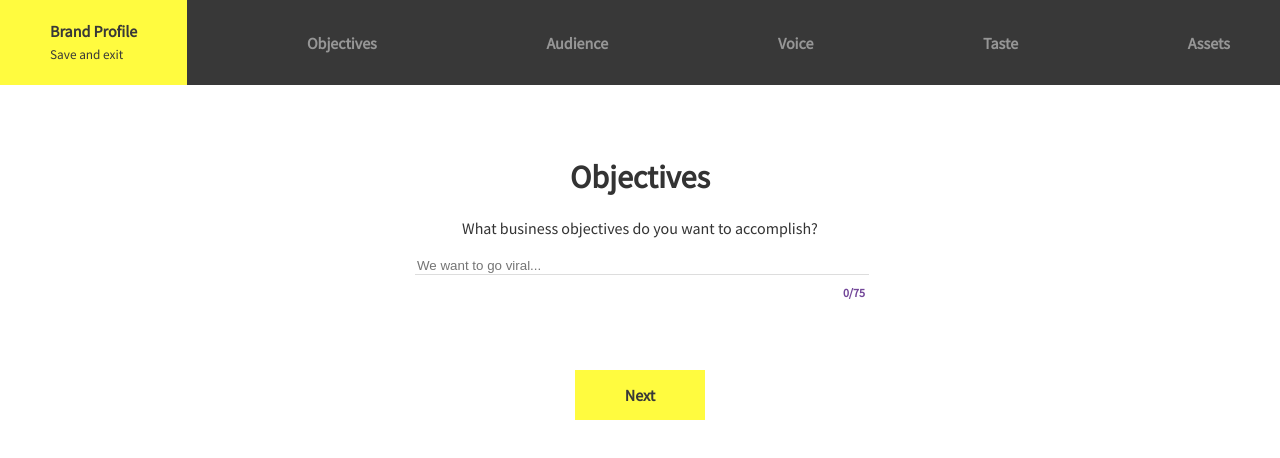
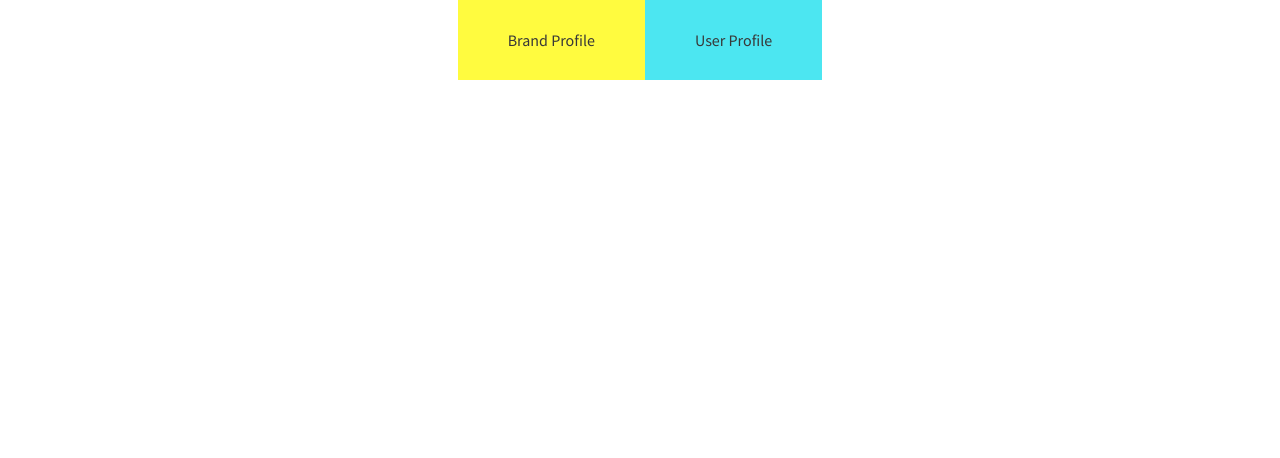
Before and after one commit to aslihanozfidan/saypr-task, a React (Create React App) app: page / in a window 1280 px wide. Shown: the top 458 px of the page. Built offline with nearby package versions, Linux system fonts and the light colour scheme.

Commit message:
Created profile select component

```diff
--- a/src/App.css
+++ b/src/App.css
@@ -1,15 +1,38 @@
 .App {
-  text-align: center;
-}
-.content {
-  padding: 50px;
+    text-align: center;
 }
 
-.content h1, .content p {
-  color: #333;
+.content h1,
+.content p {
+    color: #333;
 }
 
 .content .search-area {
-  width: 450px;
-  margin: auto;
+    width: 450px;
+    margin: auto;
 }
+
+.SelectProfile ul {
+    display: -ms-flexbox;
+    display: flex;
+    -ms-flex-pack: center;
+    justify-content: center;
+    -ms-flex-line-pack: center;
+    align-content: center;
+    -ms-flex-align: center;
+    align-items: center;
+}
+
+.SelectProfile ul li {
+    color: #383838;
+    padding: 30px 50px;
+    cursor: pointer;
+}
+
+.SelectProfile ul li:first-child {
+    background-color: #FFFB3F;
+}
+
+.SelectProfile ul li:nth-child(2) {
+    background-color: #4CE6F1;
+}
--- a/src/App.js
+++ b/src/App.js
@@ -5,19 +5,48 @@ import SearchBox from './Components/SearchBox/SearchBox';
 import Header from './Components/Header/Header';
 
 class App extends Component {
+  constructor(props) {
+    super(props);
+    this.state = {
+      title: {
+        brand: 'Objectives',
+        user: 'Skillset',
+      },
+      titleQuestion: {
+        brand: 'What business objectives do you want to accomplish?',
+        user: 'What are some of your production skills and techniques?',
+      },
+    }
+  }
+
+  handleSelectProfile = (isTrue) => {
+    this.setState({ isUser: isTrue });
+  }
+
+  componentDidMount() {
+    this.setState({ isUser: '' });
+  }
+
   render() {
     return (
       <div className="App">
-        <Header />
-
-        <div className="content">
-          <h1>Objectives</h1>
-          <p>What business objectives do you want to accomplish?</p>
-          <div className="search-area">
-            <SearchBox />
+        {this.state.isUser === '' ? (
+          <div className="SelectProfile">
+            <ul>
+              <li onClick={() => this.handleSelectProfile(false)}>Brand Profile</li>
+              <li onClick={() => this.handleSelectProfile(true)}>User Profile</li>
+            </ul>
           </div>
-        </div>
-
+        ) : (
+            <div className="content">
+              {this.state.isUser ? <Header profileType={'user'} isUser={this.state.isUser} /> : <Header profileType={'brand'} isUser={this.state.isUser} />}
+              <h1>{this.state.isUser ? this.state.title.user : this.state.title.brand}</h1>
+              <p>{this.state.isUser ? this.state.titleQuestion.user : this.state.titleQuestion.brand}</p>
+              <div className="search-area">
+                {this.state.isUser ? <SearchBox profileType={'user'} /> : <SearchBox profileType={'brand'} />}
+              </div>
+            </div>
+          )}
       </div>
     );
   }
--- a/src/Components/Header/Header.css
+++ b/src/Components/Header/Header.css
@@ -22,6 +22,7 @@
   }
 
   .App-header ul li {
+    min-height: 70px;
     color: white;
     list-style: none;
     padding: 0px 50px;
@@ -29,8 +30,8 @@
   }
 
   .App-header ul li:first-child {
+    min-height: 85px;
     list-style: none;
-    background-color: #FFFB3F;
   }
 
   .App-header ul li:first-child::before {
--- a/src/Components/Header/Header.js
+++ b/src/Components/Header/Header.js
@@ -1,33 +1,78 @@
-import React from 'react';
+import React, { Component } from 'react';
 import './Header.css';
 
-const Header = props => {
+class Header extends Component {
+    constructor(props) {
+        super(props);
+
+        this.state = {
+            profile: {
+                brand: 'Brand Profile',
+                user: '',
+            },
+            isSaveAndExit: {
+                brand: 'Save and exit',
+                user: '',
+            },
+            cell1: {
+                brand: 'Objectives',
+                user: 'About',
+            },
+            cell2: {
+                brand: 'Audience',
+                user: 'Location',
+            },
+            cell3: {
+                brand: 'Voice',
+                user: 'Social',
+            },
+            cell4: {
+                brand: 'Taste',
+                user: 'Sample Work',
+            },
+            cell5: {
+                brand: 'Assets',
+                user: 'Skillset',
+            }
+        }
+
+        function getProfileType(props) {
+            return props.profileType;
+        }
+    }
+
+    handleSelectProfile = (isTrue) => {
+        this.setState({ isUser: '' });
+    }
+    render() {
+
         return (
             <header className="App-header">
                 <ul>
-                <li>
+                    <li className={this.props.profileType === 'user' ? 'bg-blue' : 'bg-yellow'} onClick={() => this.handleSelectProfile('')}>
                         <div></div>
-                    <h4>Brand Profile</h4>
-                    <h5>Save and exit</h5>
+                        <h4>{this.props.profileType === 'user' ? this.state.profile.user : this.state.profile.brand}</h4>
+                        <h5>{this.props.profileType === 'user' ? this.state.isSaveAndExit.user : this.state.isSaveAndExit.brand}</h5>
                     </li>
                     <li>
-                    <h4>Objectives</h4>
+                        <h4>{this.props.profileType === 'user' ? this.state.cell1.user : this.state.cell1.brand}</h4>
                     </li>
                     <li>
-                    <h4>Audience</h4>
+                        <h4>{this.props.profileType === 'user' ? this.state.cell2.user : this.state.cell2.brand}</h4>
                     </li>
                     <li>
-                    <h4>Voice</h4>
+                        <h4>{this.props.profileType === 'user' ? this.state.cell3.user : this.state.cell3.brand}</h4>
                     </li>
                     <li>
-                    <h4>Taste</h4>
+                        <h4>{this.props.profileType === 'user' ? this.state.cell4.user : this.state.cell4.brand}</h4>
                     </li>
                     <li>
-                    <h4>Assets</h4>
+                        <h4>{this.props.profileType === 'user' ? this.state.cell5.user : this.state.cell5.brand}</h4>
                     </li>
                 </ul>
             </header>
         )
     }
+}
 
 export default Header;
--- a/src/Components/SearchBox/SearchBox.css
+++ b/src/Components/SearchBox/SearchBox.css
@@ -66,7 +66,5 @@
     padding: 15px 50px;
     font-weight: bold;
     cursor: pointer;
-    color: #383838;
-    background-color: #FFFB3F;
     display: inline-block;
 }
--- a/src/Components/SearchBox/SearchBox.js
+++ b/src/Components/SearchBox/SearchBox.js
@@ -7,10 +7,22 @@ class SearchBox extends Component {
         this.state = {
             item: '',
             itemList: [],
+            inputPlaceholder: {
+                brand: 'We want to go viral...',
+                user: 'Stop Motion',
+            },
+            buttonText: {
+                brand: 'Next',
+                user: 'Finish',
+            },
         };
 
         this.handleChange = this.handleChange.bind(this);
         this.handleSubmit = this.handleSubmit.bind(this);
+
+        function getProfileType(props) {
+            return props.profileType;
+        }
     }
 
     handleChange(event) {
@@ -22,7 +34,7 @@ class SearchBox extends Component {
         this.setState(prevState => ({
             itemList: [...prevState.itemList, this.state.item]
         }));
-        console.log(this.state.item);
+
         this.setState({ item: '' });
         event.target.value = '';
     }
@@ -38,7 +50,7 @@ class SearchBox extends Component {
         return (
             <div className="SearchBox">
                 <form onSubmit={this.handleSubmit}>
-                    <input type="text" placeholder="We want to go viral..." value={this.state.item} onChange={this.handleChange} maxLength="75" />
+                    <input type="text" placeholder={this.props.profileType === 'user' ? this.state.inputPlaceholder.user : this.state.inputPlaceholder.brand} value={this.state.item} onChange={this.handleChange} maxLength="75" />
                     <input type="submit" value="Submit" />
                 </form>
                 <span className="max-character">{this.state.item.length}/75</span>
@@ -49,7 +61,7 @@ class SearchBox extends Component {
                     )}
                 </div>
 
-                <a className="next-btn">Next</a>
+                <a className={this.props.profileType === 'user' ? 'next-btn bg-blue font-white' : 'next-btn bg-yellow font-gray'}>{this.props.profileType === 'user' ? this.state.buttonText.user : this.state.buttonText.brand}</a>
             </div>
         )
     }
--- a/src/index.css
+++ b/src/index.css
@@ -1,8 +1,32 @@
-
 @import url('https://fonts.googleapis.com/css?family=Source+Sans+Pro');
 body {
-  margin: 0;
-  padding: 0;
-  font-family: 'Source Sans Pro', sans-serif;
-  background-color: #fff;
+    margin: 0;
+    padding: 0;
+    font-family: 'Source Sans Pro', sans-serif;
+    background-color: #fff;
 }
+
+ul {
+    margin: 0;
+    padding: 0;
+}
+
+li {
+    list-style: none;
+}
+
+.bg-blue {
+    background-color: #4CE6F1;
+}
+
+.bg-yellow {
+    background-color: #FFFB3F;
+}
+
+.font-gray {
+    color: #383838;
+}
+
+.font-white {
+    color: #ffffff;
+}
```
Also changed, not shown: src/Components/SelectProfile/SelectProfile.js (deleted, +0 -15 lines), src/Components/SelectProfile/SelectProfile.css (deleted). Lines whose indentation alone changed are shown as unchanged.
